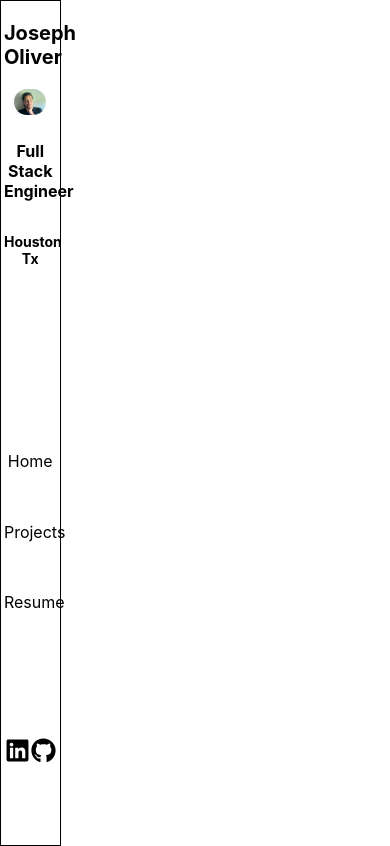
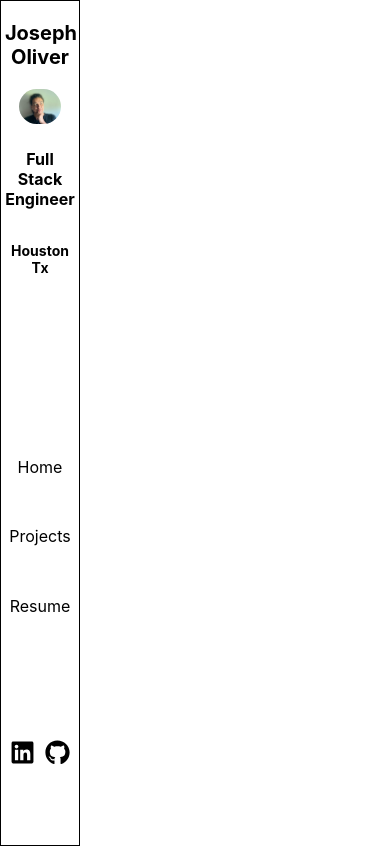
Before and after one commit to j0liver/mysite3, a React (Create React App) app: page / in a window 390 px wide. Built offline with nearby package versions, Linux system fonts and the light colour scheme.

Commit message:
added media queries for mobile

```diff
--- a/src/App.css
+++ b/src/App.css
@@ -14,6 +14,12 @@ nav{
   flex-wrap: wrap;
   margin: auto 0;
 }
+  @media (max-width: 760px){
+    nav{
+      width: 20%;
+  }
+}
+
 
 nav section{
   width: 90%;
```
